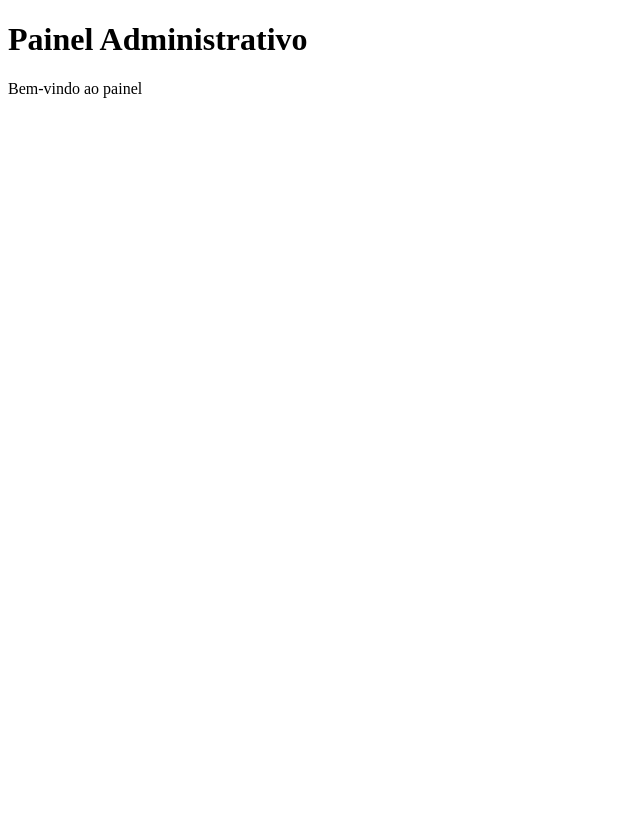
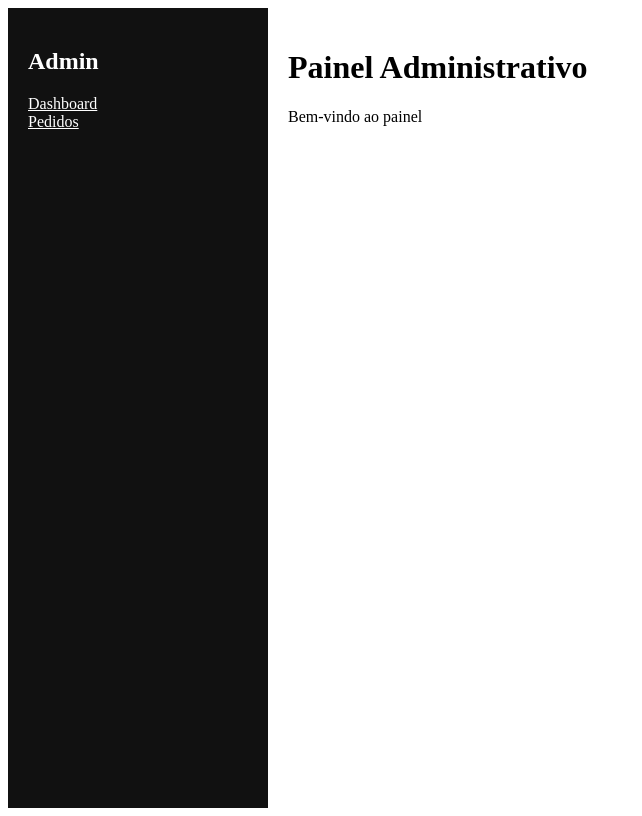
Before and after one commit to encarteproaves/encarteproaves, a Next.js app: page /admin in a window 1280 px wide. Shown: the whole page, without its empty margins (0-642 px from the left). Built offline with nearby package versions, Linux system fonts and the light colour scheme.

Commit message:
Create layout.js

```diff
--- /dev/null
+++ b/app/admin/layout.js
@@ -0,0 +1,27 @@
+export default function AdminLayout({ children }) {
+  return (
+    <div style={{ display: "flex", minHeight: "100vh" }}>
+
+      {/* Sidebar */}
+      <aside style={{
+        width: "220px",
+        background: "#111",
+        color: "#fff",
+        padding: "20px"
+      }}>
+        <h2>Admin</h2>
+
+        <ul style={{ listStyle: "none", padding: 0 }}>
+          <li><a href="/admin" style={{ color: "#fff" }}>Dashboard</a></li>
+          <li><a href="/pedidos" style={{ color: "#fff" }}>Pedidos</a></li>
+        </ul>
+      </aside>
+
+      {/* Conteúdo */}
+      <main style={{ flex: 1, padding: "20px" }}>
+        {children}
+      </main>
+
+    </div>
+  );
+}
```
